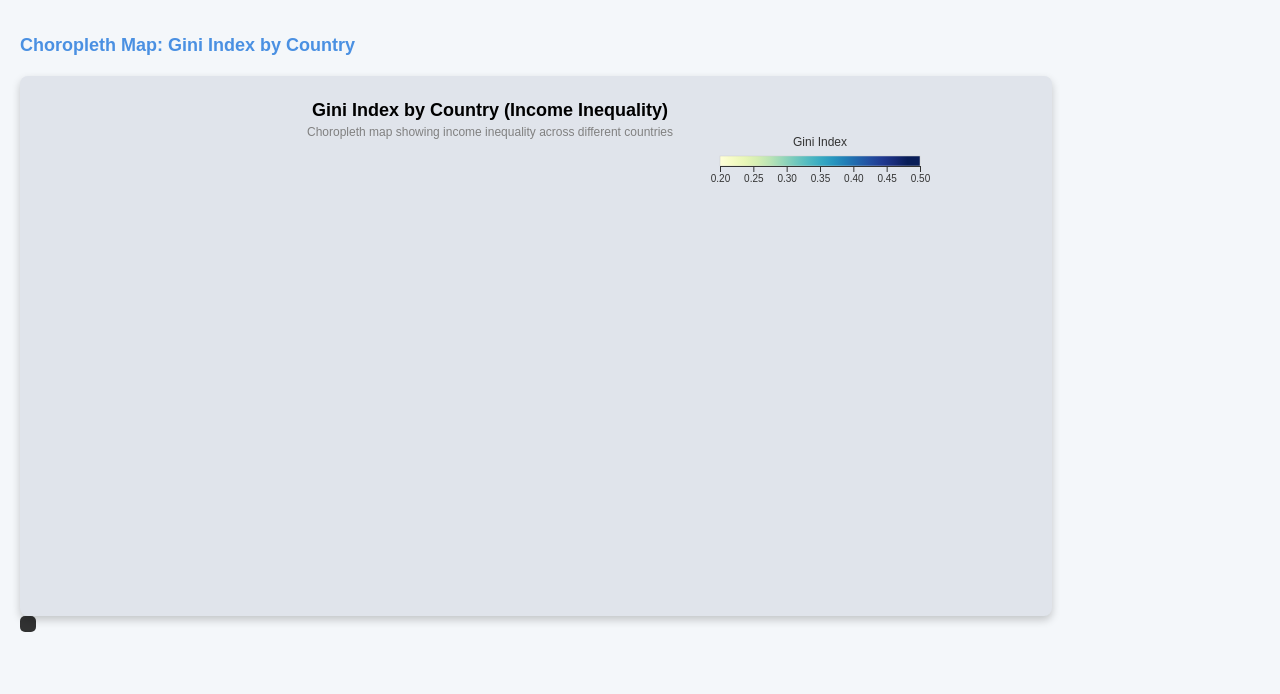
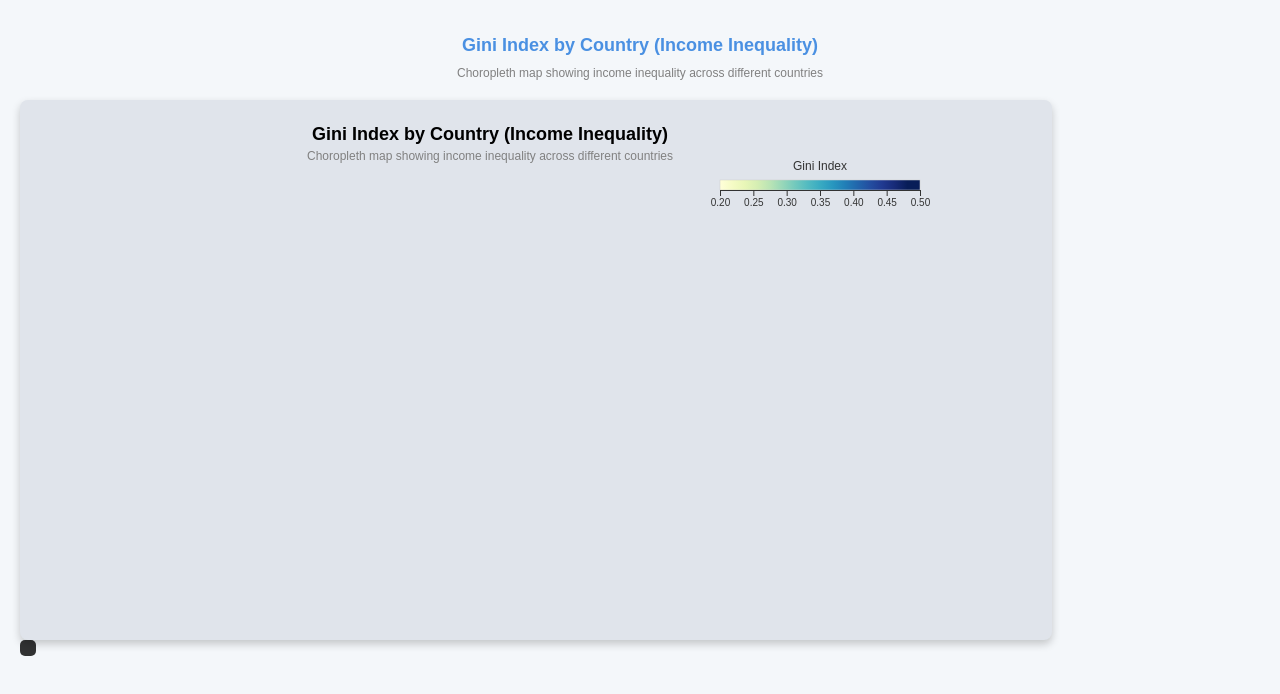
Before and after one commit to Chitty03/Assignment, a plain HTML site: page map_chart.html in a window 1280 px wide. Drawn offline with nearby package versions, Linux system fonts and the light colour scheme; no server answers.

Commit message:
Update map_chart.html

```diff
--- a/map_chart.html
+++ b/map_chart.html
@@ -7,7 +7,10 @@
   <script src="https://d3js.org/d3.v7.min.js"></script>
 </head>
 <body>
-  <h2>Choropleth Map: Gini Index by Country</h2>
+  <div class="title-container">
+    <h2>Gini Index by Country (Income Inequality)</h2>
+    <div class="subtitle">Choropleth map showing income inequality across different countries</div>
+  </div>
   <div id="mapChart" class="chart"></div>
   <div class="tooltip"></div>
   <script src="script.js"></script>
```
